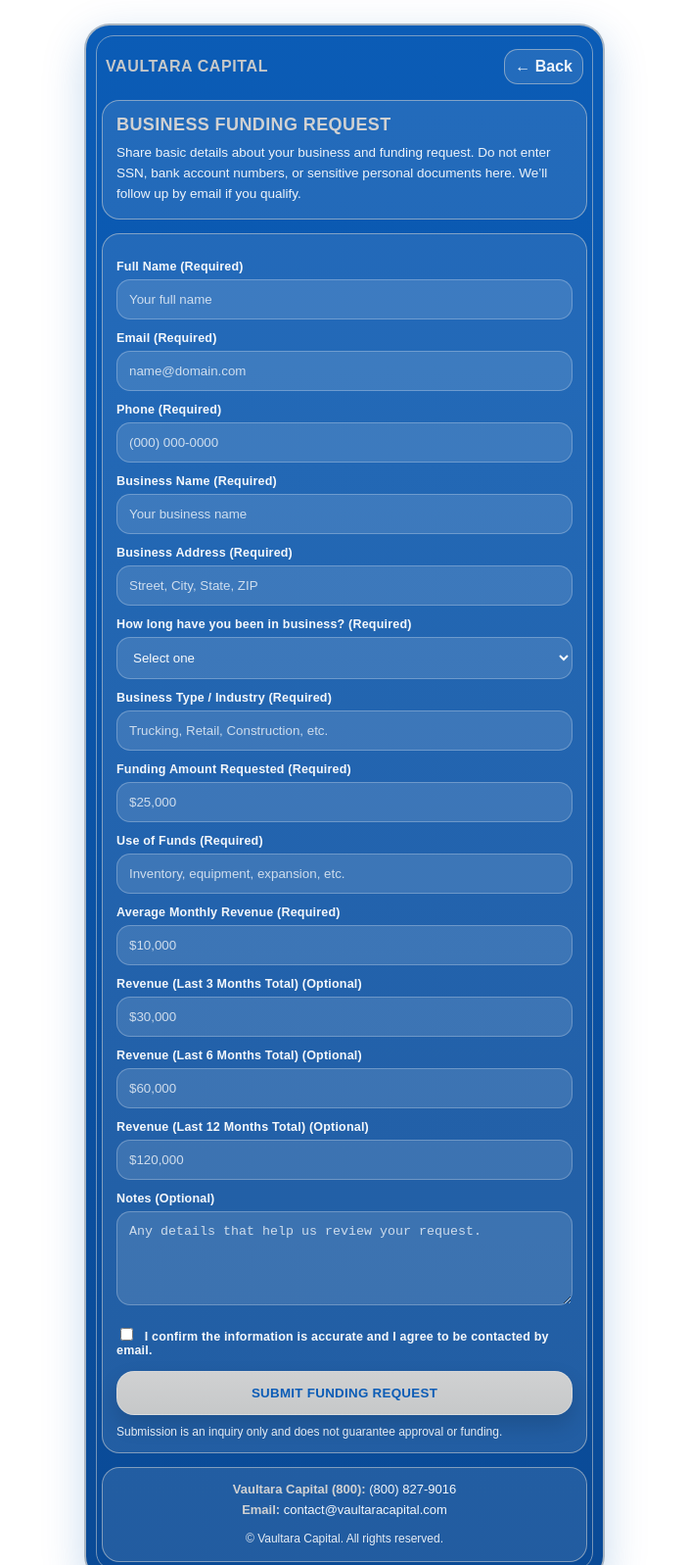
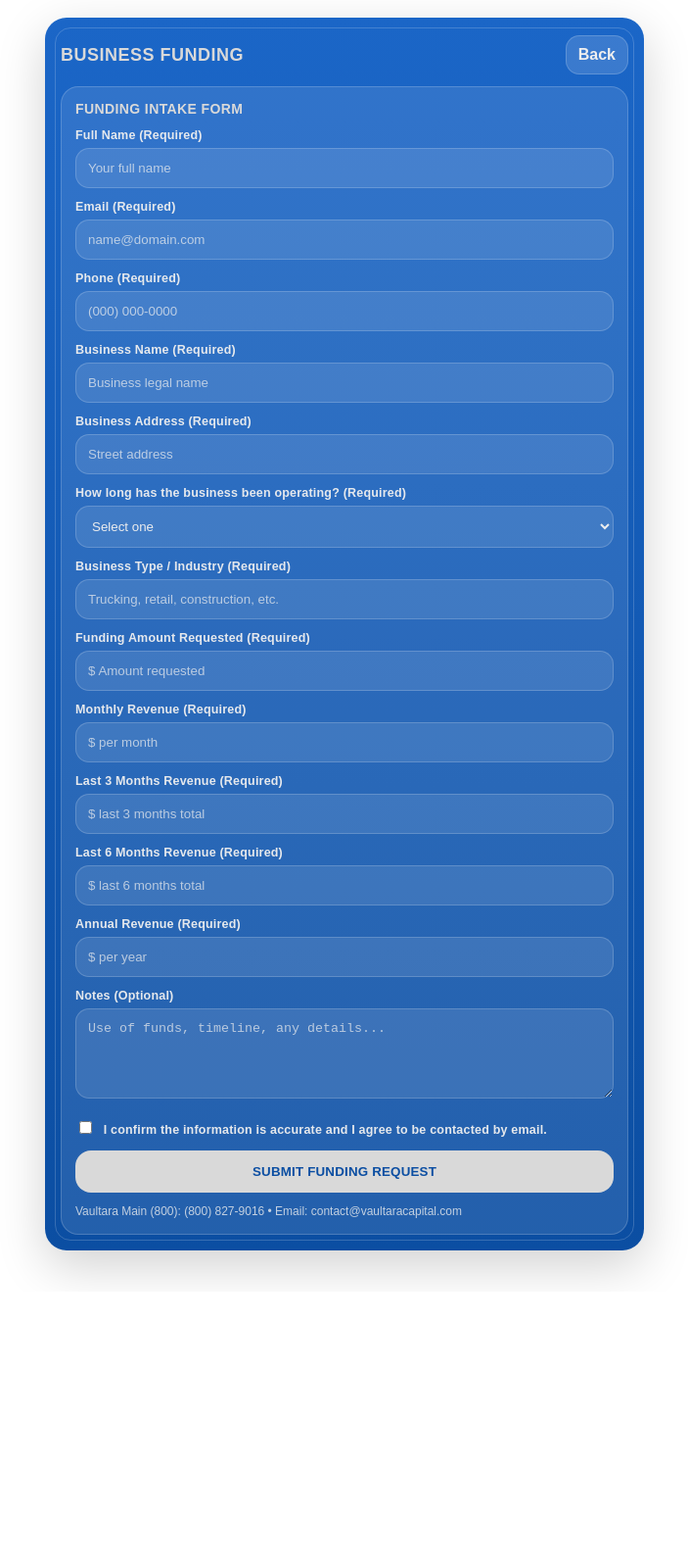
Before and after one commit to louthelion/Vaultara-Capital-, a plain HTML site: page business-funding.html in a window 1280 px wide. Shown: the top 1597 px of the page at 98% size, without its empty margins (288-991 px from the left). After the commit the page ends 1318 px from the top, so only its background shows below. Drawn offline with Linux system fonts and the light colour scheme.

Commit message:
Refactor styles and update funding form fields

```diff
--- a/business-funding.html
+++ b/business-funding.html
@@ -7,76 +7,71 @@
 
   <style>
     :root{
+      --blue:#0b4ea2;
+      --blue2:#1b66c7;
+      --silver:#d9d9d9;
+      --silver2:#efefef;
       --white:#ffffff;
-      --blue:#0B5CB6;
-      --blue2:#0A4A96;
-      --silver:#C6C8C9;
-      --silver2:#D0D1D2;
     }
     *{box-sizing:border-box}
     body{ margin:0; font-family: Arial, Helvetica, sans-serif; background:var(--white); }
-    .wrap{ max-width: 560px; margin:0 auto; padding: 24px 14px 44px; }
-    .panel{
-      background: linear-gradient(180deg, var(--blue), var(--blue2));
-      border: 2px solid rgba(198,200,201,.85);
-      box-shadow: 0 14px 44px rgba(11,92,182,.22);
-      border-radius: 26px;
-      padding: 18px 16px 18px;
+    .wrap{ max-width: 640px; margin:0 auto; padding: 18px 14px 42px; }
+    .board{
+      background: linear-gradient(180deg, var(--blue2), var(--blue));
+      border-radius: 22px;
+      padding: 18px 16px 16px;
+      box-shadow: 0 16px 50px rgba(0,0,0,.18);
       position: relative;
       overflow:hidden;
     }
-    .panel:before{
-      content:""; position:absolute; inset:10px; border-radius: 18px;
-      border: 1px solid rgba(208,209,210,.55); pointer-events:none;
+    .board:before{
+      content:""; position:absolute; inset:10px;
+      border-radius: 16px;
+      border: 1px solid rgba(255,255,255,.18);
+      pointer-events:none;
     }
-    .top{
-      display:flex; justify-content:space-between; align-items:center;
-      gap:10px; padding: 6px 4px 2px;
-    }
-    .brand{
+
+    .head{ display:flex; align-items:center; justify-content:space-between; gap:12px; margin-bottom: 10px; }
+    .title{
+      margin:0;
       color: var(--silver);
       font-weight: 900;
-      letter-spacing:.6px;
+      letter-spacing:.5px;
       text-transform: uppercase;
-      margin:0;
-      font-size: 16px;
+      font-size: 18px;
     }
     .back{
       text-decoration:none;
-      color: rgba(255,255,255,.92);
-      font-weight:800;
-      border: 1px solid rgba(208,209,210,.55);
-      padding: 8px 10px;
+      background: rgba(255,255,255,.14);
+      border: 1px solid rgba(255,255,255,.18);
+      color: var(--silver2);
+      padding: 10px 12px;
       border-radius: 14px;
+      font-weight: 900;
+    }
+
+    .section{
+      margin-top: 12px;
       background: rgba(255,255,255,.10);
+      border: 1px solid rgba(255,255,255,.18);
+      border-radius: 18px;
+      padding: 14px;
+      color: rgba(239,239,239,.95);
     }
-    .section{
-      margin-top: 14px;
-      padding: 14px;
-      border-radius: 18px;
-      border: 1px solid rgba(208,209,210,.55);
-      background: rgba(255,255,255,.10);
-    }
-    .section h1{
+    .section h2{
       margin:0 0 8px;
-      font-size: 18px;
+      color: var(--silver);
+      font-size: 14px;
       letter-spacing:.4px;
       text-transform: uppercase;
       font-weight: 900;
-      color: var(--silver2);
-    }
-    .section p{
-      margin:0;
-      color: rgba(255,255,255,.92);
-      font-size: 13.5px;
-      line-height: 1.55;
     }
     label{
       display:block;
-      margin-top:12px;
-      color: rgba(255,255,255,.95);
-      font-weight: 800;
+      margin-top: 12px;
+      font-weight: 900;
       font-size: 12.5px;
+      color: rgba(239,239,239,.95);
       letter-spacing:.2px;
     }
     input, select, textarea{
@@ -84,99 +79,79 @@
       margin-top:6px;
       padding: 12px 12px;
       border-radius: 14px;
-      border: 1px solid rgba(255,255,255,.25);
-      background: rgba(255,255,255,.12);
-      color: rgba(255,255,255,.96);
+      border: 1px solid rgba(255,255,255,.18);
+      background: rgba(255,255,255,.10);
+      color: rgba(239,239,239,.98);
       outline:none;
     }
-    textarea{ min-height: 96px; resize: vertical; }
-    input::placeholder, textarea::placeholder{ color: rgba(255,255,255,.75); }
+    textarea{ min-height: 92px; resize: vertical; }
+    input::placeholder, textarea::placeholder{ color: rgba(239,239,239,.70); }
 
     .btn{
-      display:block; width:100%;
-      border-radius: 18px;
+      display:block;
+      width:100%;
+      margin-top: 14px;
       padding: 14px 14px;
-      margin-top: 14px;
-      border: 1px solid rgba(255,255,255,.25);
-      background: linear-gradient(180deg, var(--silver2), var(--silver));
+      border-radius: 16px;
+      border: none;
+      background: var(--silver);
       color: var(--blue);
       font-weight: 900;
-      letter-spacing: .3px;
-      text-align:center;
-      box-shadow: 0 10px 22px rgba(0,0,0,.14);
+      letter-spacing:.2px;
       cursor:pointer;
-      transition: transform .08s ease, filter .15s ease, background .15s ease, color .15s ease;
+      transition: background .15s ease, color .15s ease, transform .08s ease;
     }
-    .btn:hover,.btn:active,.btn:focus{
-      background: linear-gradient(180deg, var(--blue), var(--blue2));
-      color: var(--silver2);
-      filter: brightness(1.02);
+    .btn:hover,.btn:focus{
+      background: var(--blue);
+      color: var(--silver);
     }
     .btn:active{ transform: translateY(1px); }
-    .fine{ margin-top: 10px; font-size: 12px; color: rgba(255,255,255,.88); }
+
+    .fine{ margin-top:10px; font-size: 12px; color: rgba(239,239,239,.78); line-height:1.5; }
     .hidden{ display:none !important; }
-    .status{ margin-top:10px; color: rgba(255,255,255,.92); font-size: 13px; }
-
-    .footer{
-      margin-top: 14px; padding: 12px 14px; border-radius: 18px;
-      border: 1px solid rgba(208,209,210,.55);
-      background: rgba(255,255,255,.10);
-      color: rgba(255,255,255,.95);
-      font-size: 13px; line-height: 1.6; text-align:center;
-    }
-    .footer strong{ color: var(--silver2); }
+    .status{ margin-top:10px; font-size: 13px; color: rgba(239,239,239,.92); }
   </style>
 </head>
 
 <body>
   <div class="wrap">
-    <div class="panel">
+    <div class="board">
 
-      <div class="top">
-        <div class="brand">Vaultara Capital</div>
-        <a class="back" href="index.html">← Back</a>
-      </div>
-
-      <div class="section">
-        <h1>Business Funding Request</h1>
-        <p>
-          Share basic details about your business and funding request. Do not enter SSN, bank account numbers,
-          or sensitive personal documents here. We’ll follow up by email if you qualify.
-        </p>
+      <div class="head">
+        <h1 class="title">Business Funding</h1>
+        <a class="back" href="index.html">Back</a>
       </div>
 
       <div class="section" id="formSection">
+        <h2>Funding Intake Form</h2>
+
         <form id="fundingForm" name="Vaultara-Business-Funding" method="POST" data-netlify="true" netlify-honeypot="bot-field">
           <input type="hidden" name="form-name" value="Vaultara-Business-Funding" />
-          <input type="hidden" name="inquiry_type" value="Business Funding" />
-          <p class="hidden">
-            <label>Don’t fill this out: <input name="bot-field" /></label>
-          </p>
+          <p class="hidden"><label>Don’t fill this out: <input name="bot-field" /></label></p>
 
           <label>Full Name (Required)
-            <input name="full_name" type="text" placeholder="Your full name" required />
+            <input name="full_name" required placeholder="Your full name" />
           </label>
 
           <label>Email (Required)
-            <input name="email" type="email" placeholder="name@domain.com" required />
+            <input name="email" type="email" required placeholder="name@domain.com" />
           </label>
 
           <label>Phone (Required)
-            <input name="phone" type="tel" placeholder="(000) 000-0000" required />
+            <input name="phone" required placeholder="(000) 000-0000" />
           </label>
 
           <label>Business Name (Required)
-            <input name="business_name" type="text" placeholder="Your business name" required />
+            <input name="business_name" required placeholder="Business legal name" />
           </label>
 
           <label>Business Address (Required)
-            <input name="business_address" type="text" placeholder="Street, City, State, ZIP" required />
+            <input name="business_address" required placeholder="Street address" />
           </label>
 
-          <label>How long have you been in business? (Required)
+          <label>How long has the business been operating? (Required)
             <select name="time_in_business" required>
               <option value="" selected disabled>Select one</option>
-              <option>Not launched yet</option>
               <option>0–6 months</option>
               <option>6–12 months</option>
               <option>1–2 years</option>
@@ -186,35 +161,31 @@
           </label>
 
           <label>Business Type / Industry (Required)
-            <input name="industry" type="text" placeholder="Trucking, Retail, Construction, etc." required />
+            <input name="industry" required placeholder="Trucking, retail, construction, etc." />
           </label>
 
           <label>Funding Amount Requested (Required)
-            <input name="funding_amount" type="text" placeholder="$25,000" required />
+            <input name="funding_amount" required placeholder="$ Amount requested" />
           </label>
 
-          <label>Use of Funds (Required)
-            <input name="use_of_funds" type="text" placeholder="Inventory, equipment, expansion, etc." required />
+          <label>Monthly Revenue (Required)
+            <input name="rev_monthly" required placeholder="$ per month" />
           </label>
 
-          <label>Average Monthly Revenue (Required)
-            <input name="avg_monthly_revenue" type="text" placeholder="$10,000" required />
+          <label>Last 3 Months Revenue (Required)
+            <input name="rev_3mo" required placeholder="$ last 3 months total" />
           </label>
 
-          <label>Revenue (Last 3 Months Total) (Optional)
-            <input name="rev_3_months" type="text" placeholder="$30,000" />
+          <label>Last 6 Months Revenue (Required)
+            <input name="rev_6mo" required placeholder="$ last 6 months total" />
           </label>
 
-          <label>Revenue (Last 6 Months Total) (Optional)
-            <input name="rev_6_months" type="text" placeholder="$60,000" />
-          </label>
-
-          <label>Revenue (Last 12 Months Total) (Optional)
-            <input name="rev_12_months" type="text" placeholder="$120,000" />
+          <label>Annual Revenue (Required)
+            <input name="rev_annual" required placeholder="$ per year" />
           </label>
 
           <label>Notes (Optional)
-            <textarea name="notes" placeholder="Any details that help us review your request."></textarea>
+            <textarea name="notes" placeholder="Use of funds, timeline, any details..."></textarea>
           </label>
 
           <label style="margin-top:14px; font-weight:800;">
@@ -226,23 +197,20 @@
           <div class="status" id="statusText"></div>
 
           <div class="fine">
-            Submission is an inquiry only and does not guarantee approval or funding.
+            Vaultara Main (800): (800) 827-9016 • Email: contact@vaultaracapital.com
           </div>
         </form>
       </div>
 
       <div class="section hidden" id="thanksSection">
-        <h1>Thank You</h1>
+        <h2>Thank You</h2>
         <p>
-          We received your funding request. Vaultara Capital will review it and contact you by email as soon as possible.
+          We received your funding request. Vaultara will review it and contact you by email as soon as possible
+          to confirm eligibility and next steps.
         </p>
-        <a class="btn" href="index.html" style="margin-top:12px; text-decoration:none;">BACK TO VAULTARA HOME</a>
-      </div>
-
-      <div class="footer">
-        <div><strong>Vaultara Capital (800):</strong> (800) 827-9016</div>
-        <div><strong>Email:</strong> contact@vaultaracapital.com</div>
-        <div class="fine">© Vaultara Capital. All rights reserved.</div>
+        <div class="fine" style="margin-top:12px;">
+          If you need to reference your submission, reply to our email once you receive it.
+        </div>
       </div>
 
     </div>
```
